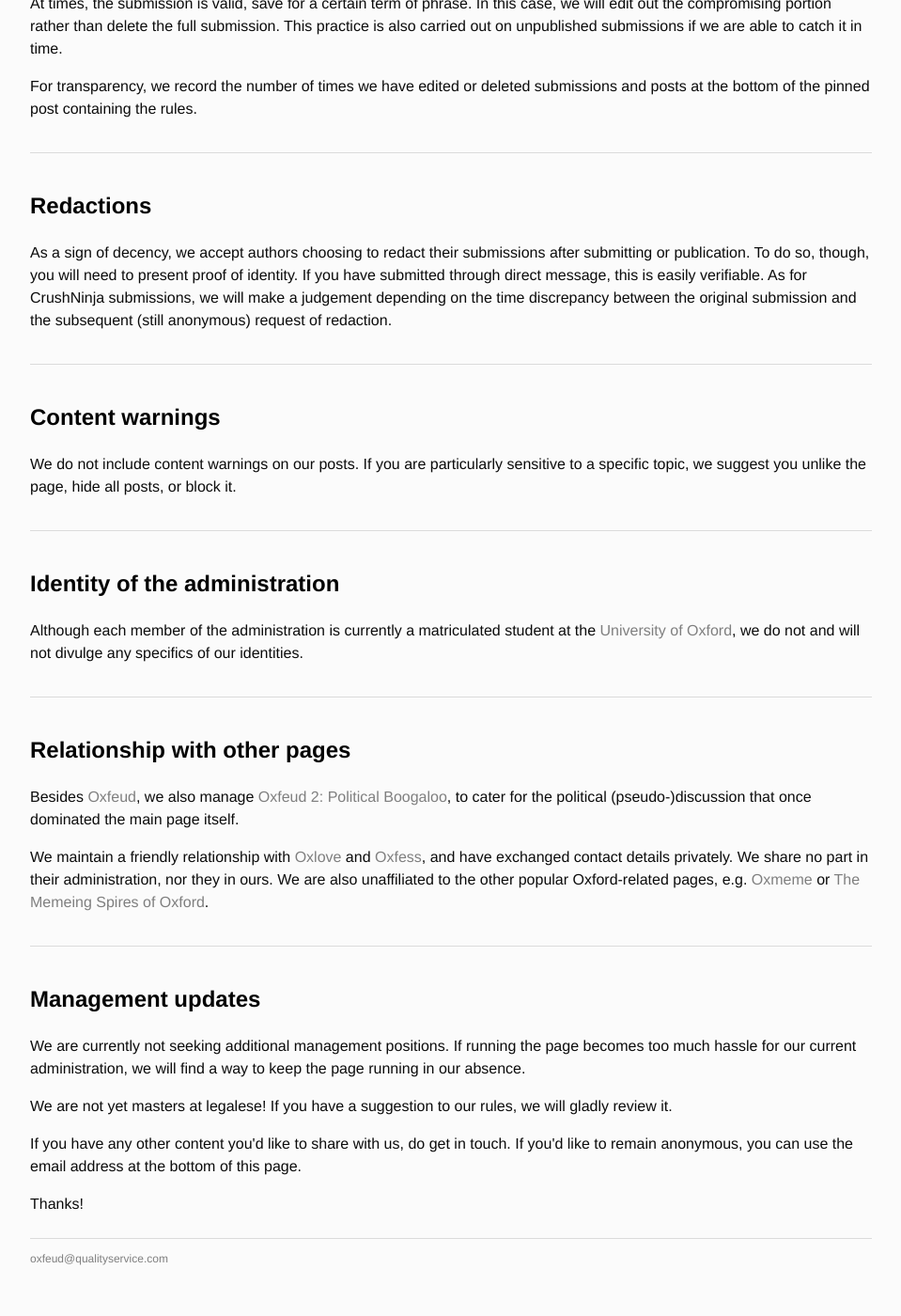
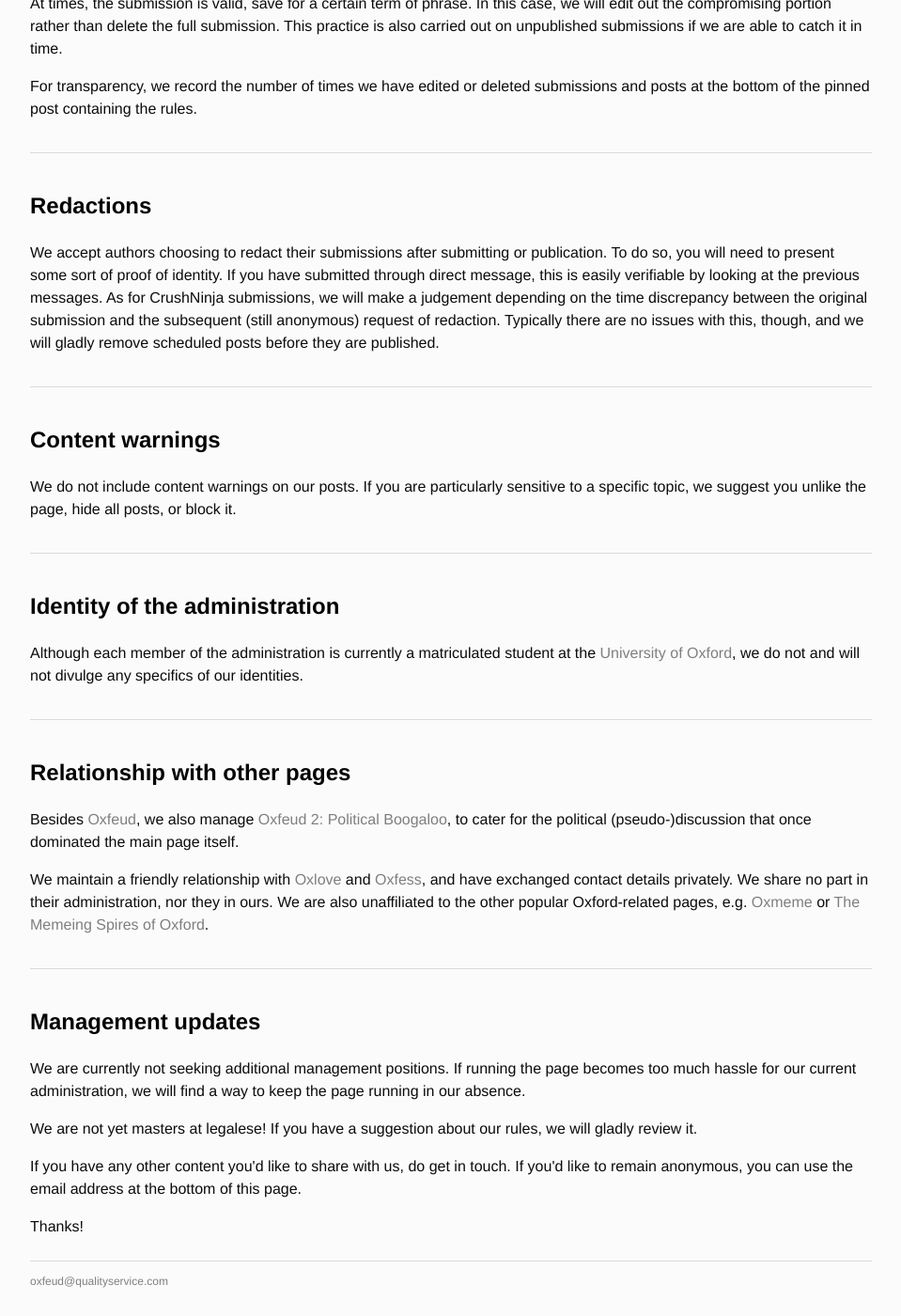
Before and after one commit to Oxfeud/oxfeud.github.io, a Jekyll site: the page built from index.html, in a window 1280 px wide and 1400 px high, scrolled down 4643 px. Shown: the whole window at 94% size, without its empty margins (160-1119 px from the left). Built offline with Jekyll 4.4.1, drawn with Linux system fonts in a browser that asks for light colours.

Commit message:
Update index.html

```diff
--- a/index.html
+++ b/index.html
@@ -109,7 +109,7 @@ title: Oxfeud - FAQ
 	<div style="border-top: 1px solid #dbdbdb; font-size: 0em; margin-top: 2em; margin-bottom: 2em;"></div>
 	<br />
 	<h3 id="Redact">Redactions</h3>
-	<p>As a sign of decency, we accept authors choosing to redact their submissions after submitting or publication. To do so, though, you will need to present proof of identity. If you have submitted through direct message, this is easily verifiable. As for CrushNinja submissions, we will make a judgement depending on the time discrepancy between the original submission and the subsequent (still anonymous) request of redaction.</p>
+	<p>We accept authors choosing to redact their submissions after submitting or publication. To do so, you will need to present some sort of proof of identity. If you have submitted through direct message, this is easily verifiable by looking at the previous messages. As for CrushNinja submissions, we will make a judgement depending on the time discrepancy between the original submission and the subsequent (still anonymous) request of redaction. Typically there are no issues with this, though, and we will gladly remove scheduled posts before they are published.</p>
 	<br />
 	<div style="border-top: 1px solid #dbdbdb; font-size: 0em; margin-top: 2em; margin-bottom: 2em;"></div>
 	<br />
@@ -131,7 +131,7 @@ title: Oxfeud - FAQ
 	<br />
 	<h3 id="ManUpd">Management updates</h3>
 	<p>We are currently not seeking additional management positions. If running the page becomes too much hassle for our current administration, we will find a way to keep the page running in our absence.</p>
-	<p>We are not yet masters at legalese! If you have a suggestion to our rules, we will gladly review it.</p>
+	<p>We are not yet masters at legalese! If you have a suggestion about our rules, we will gladly review it.</p>
 	<p>If you have any other content you'd like to share with us, do get in touch. If you'd like to remain anonymous, you can use the email address at the bottom of this page.</p>
 	<p>Thanks!</p>
 </div>
```
